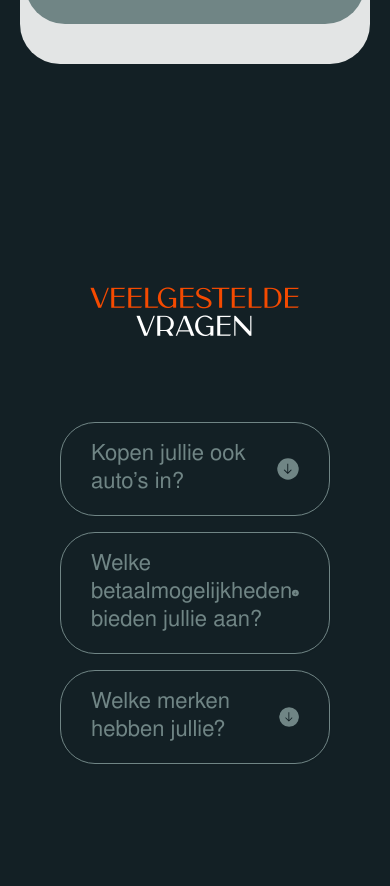
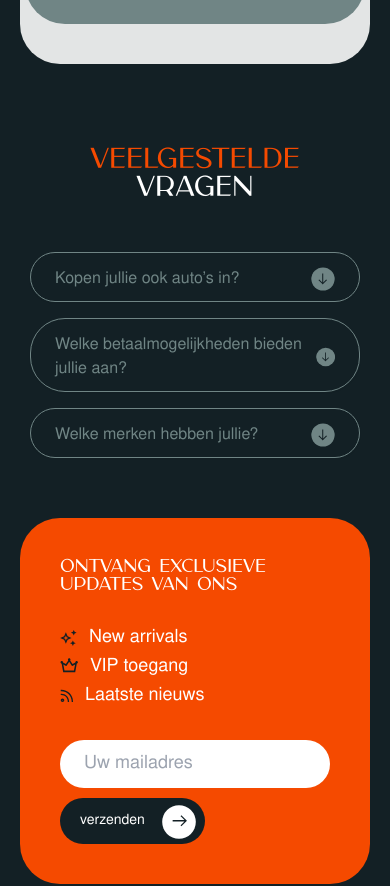
Before and after one commit to erjenweb/nextjs, a Next.js app: page /over-ons in a window 390 px wide. Shown: the part 5220-6106 px from the top of the page. Built offline with nearby package versions, Linux system fonts and the light colour scheme; no server answers; the database is empty.

Commit message:
Update globals.css

```diff
--- a/src/app/globals.css
+++ b/src/app/globals.css
@@ -2817,6 +2817,10 @@ ul.arrow-list+p {
 }
 
 @media(max-width:1149px) {
+      .faq-section {
+          padding: 70px 60px 120px;
+          max-width: 850px;
+      }
       .collection-post .post-img img{
                 height: 350px;
       }
@@ -3037,6 +3041,24 @@ ul.arrow-list+p {
 }
 
 @media(max-width:1023px) {
+      .faq-section {
+          padding: 40px 30px 80px;
+          max-width: 100%;
+      }
+      .faq-section h2 {
+          margin-bottom: 50px;
+      }
+      .faq-section .rounded-2xl button {
+          font-size: 18px;
+      }
+      .faq-section .rounded-2xl p {
+          font-size: 16px;
+          line-height: 26px;
+      }
+      .faq-section .rounded-2xl button svg {
+          width: 24px;
+          height: 24px;
+      }
       .collection-post .post-img img {
        height: 300px;
       }
@@ -3479,6 +3501,10 @@ ul.arrow-list+p {
 }
 
 @media(max-width:767px) {
+      .faq-section {
+          padding: 10px 30px 60px;
+          max-width: 100%;
+      }
       .collection-post .post-img img {
           height: 280px;
       }
@@ -3488,6 +3514,16 @@ ul.arrow-list+p {
       .service_list li .icon img {
           max-width: 25px;
           max-height: 18px;
+      }
+      .faq-section .rounded-2xl button {
+          font-size: 16px;
+          padding: 14px 24px 10px;
+          line-height: 24px;
+      }
+      .faq-section .rounded-2xl p {
+          font-size: 14px;
+          line-height: 24px;
+          padding: 0 24px 14px;
       }
       .collection-img img{
                 max-height: 474px;
```
Lines whose indentation alone changed are shown as unchanged.
